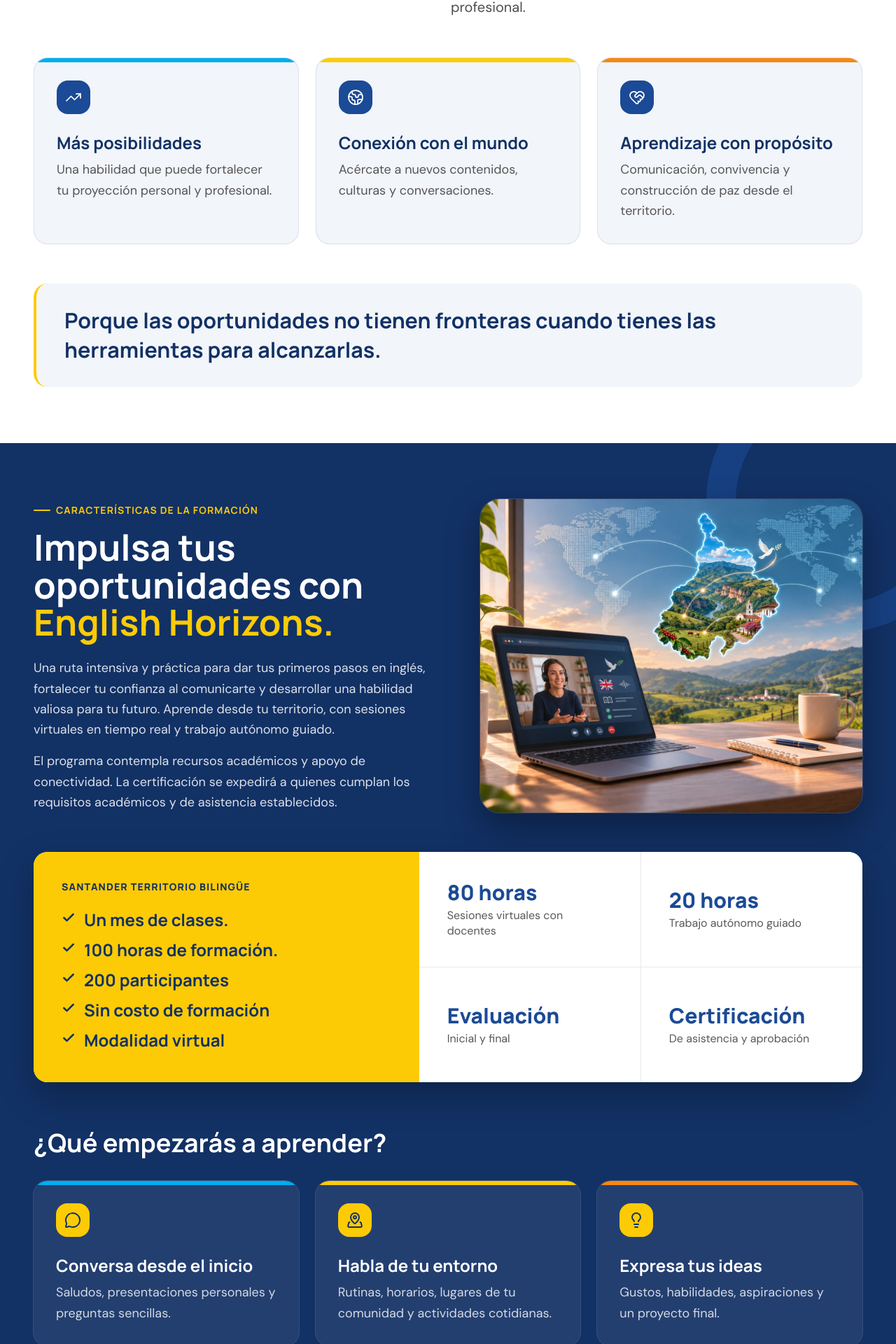
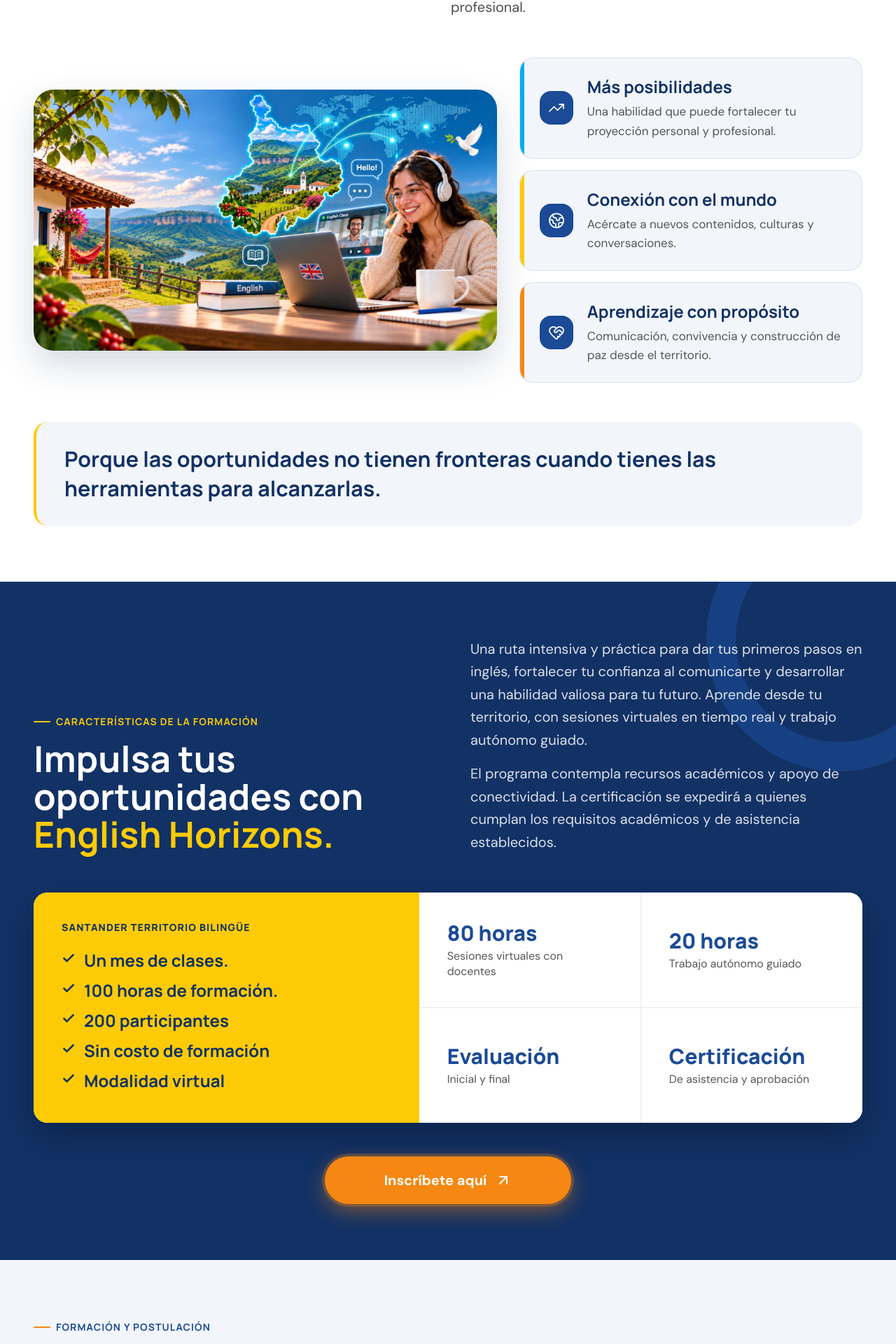
Before and after one commit to Shiroses/proyectolanding-santoto, a Next.js app: page / in a window 1280 px wide. Shown: the part 1433-3353 px from the top of the page at 70% size. Built offline with nearby package versions, Linux system fonts and the light colour scheme.

Commit message:
Ajustes del cliente: imagen en Tu territorio, boton Inscribete aqui, sin bloque Da el primer paso ni avisos pendientes

```diff
--- a/src/app/page.tsx
+++ b/src/app/page.tsx
@@ -3,12 +3,11 @@ import Footer from "@/components/Footer";
 import Formacion from "@/components/Formacion";
 import Header from "@/components/Header";
 import MarcoNormativo from "@/components/MarcoNormativo";
-import Participar from "@/components/Participar";
 import Programa from "@/components/Programa";
 
 /**
  * Versión comercial · distribución final del cliente:
- * 01 El programa · 02 Formación y postulación (con continuación) · 03 Cómo participar · 04 Aliados · 05 Marco normativo
+ * 01 El programa · 02 Formación y postulación (con inscripción y continuación) · 03 Aliados · 04 Marco normativo
  */
 export default function Home() {
   return (
@@ -17,7 +16,6 @@ export default function Home() {
       <main id="contenido">
         <Programa />
         <Formacion />
-        <Participar />
         <Aliados />
         <MarcoNormativo />
       </main>
--- a/src/components/Formacion.tsx
+++ b/src/components/Formacion.tsx
@@ -1,14 +1,6 @@
-import Image from "next/image";
 import Link from "next/link";
-import {
-  ArrowDown,
-  CalendarClock,
-  Check,
-  CheckCircle2,
-  Lightbulb,
-  MapPinned,
-  MessageCircle,
-} from "lucide-react";
+import { ArrowDown, ArrowUpRight, Check, CheckCircle2 } from "lucide-react";
+import { FORM_URL } from "@/lib/config";
 import { Container, Eyebrow } from "./ui";
 
 const datos = ["Un mes de clases.", "100 horas de formación.", "200 participantes", "Sin costo de formación", "Modalidad virtual"];
@@ -18,27 +10,6 @@ const detalles = [
   { valor: "20 horas", texto: "Trabajo autónomo guiado" },
   { valor: "Evaluación", texto: "Inicial y final" },
   { valor: "Certificación", texto: "De asistencia y aprobación" },
-];
-
-const aprendizajes = [
-  {
-    icon: MessageCircle,
-    titulo: "Conversa desde el inicio",
-    texto: "Saludos, presentaciones personales y preguntas sencillas.",
-    acento: "bg-cian",
-  },
-  {
-    icon: MapPinned,
-    titulo: "Habla de tu entorno",
-    texto: "Rutinas, horarios, lugares de tu comunidad y actividades cotidianas.",
-    acento: "bg-amarillo",
-  },
-  {
-    icon: Lightbulb,
-    titulo: "Expresa tus ideas",
-    texto: "Gustos, habilidades, aspiraciones y un proyecto final.",
-    acento: "bg-naranja",
-  },
 ];
 
 const poblaciones = [
@@ -72,34 +43,28 @@ export default function Formacion() {
           <path d="M200 40 A160 160 0 0 1 360 200" stroke="#FCCB06" strokeWidth="6" strokeLinecap="round" />
         </svg>
         <Container className="relative">
-          <div className="grid items-center gap-10 md:gap-12 lg:grid-cols-[1.05fr_1fr] lg:gap-16">
+          <div className="grid items-end gap-6 lg:grid-cols-2 lg:gap-16">
             <div>
               <Eyebrow dark>Características de la formación</Eyebrow>
               <h2 id="formacion-title" className="font-display text-[clamp(2rem,1.45rem+2.2vw,3.4rem)] leading-[1.05] font-bold">
                 Impulsa tus oportunidades con <span className="text-amarillo">English Horizons.</span>
               </h2>
-              <p className="mt-6 text-lg leading-relaxed text-white/85">
+            </div>
+            <div>
+              <p className="text-lg leading-relaxed text-white/85 xl:text-xl">
                 Una ruta intensiva y práctica para dar tus primeros pasos en inglés, fortalecer tu confianza al
                 comunicarte y desarrollar una habilidad valiosa para tu futuro. Aprende desde tu territorio, con sesiones
                 virtuales en tiempo real y trabajo autónomo guiado.
               </p>
-              <p className="mt-4 text-lg leading-relaxed text-white/85">
+              <p className="mt-4 text-lg leading-relaxed text-white/85 xl:text-xl">
                 El programa contempla recursos académicos y apoyo de conectividad. La certificación se expedirá a quienes
                 cumplan los requisitos académicos y de asistencia establecidos.
               </p>
             </div>
-            <Image
-              src="/images/fotos/formacion-virtual-santander.webp"
-              alt="Computador portátil con una clase virtual de inglés y el mapa de Santander conectado con el mundo"
-              width={1448}
-              height={1086}
-              sizes="(min-width: 1360px) 620px, (min-width: 1024px) 46vw, 92vw"
-              className="mx-auto aspect-[4/3] h-auto w-full max-w-2xl rounded-[1.75rem] object-cover lg:h-full lg:max-w-none shadow-[0_20px_50px_rgba(0,0,0,0.35)] ring-1 ring-white/15"
-            />
           </div>
 
           {/* Ficha del programa */}
-          <div className="mt-12 grid overflow-hidden rounded-card bg-white text-navy shadow-[0_20px_50px_rgba(0,0,0,0.25)] md:mt-14 lg:grid-cols-[1fr_1.15fr]">
+          <div className="mt-10 grid overflow-hidden rounded-card bg-white text-navy shadow-[0_20px_50px_rgba(0,0,0,0.25)] md:mt-14 lg:grid-cols-[1fr_1.15fr]">
             <div className="bg-amarillo p-6 sm:p-10">
               <p className="font-display text-sm font-extrabold tracking-[0.08em] uppercase">Santander Territorio Bilingüe</p>
               <ul className="mt-5 space-y-2.5">
@@ -121,20 +86,22 @@ export default function Formacion() {
             </dl>
           </div>
 
-          {/* ¿Qué empezarás a aprender? */}
-          <h3 className="font-display text-[clamp(1.6rem,1.3rem+1.2vw,2.4rem)] mt-14 leading-tight font-bold md:mt-16">¿Qué empezarás a aprender?</h3>
-          <ul className="mt-8 grid gap-4 sm:grid-cols-2 sm:gap-6 lg:grid-cols-3">
-            {aprendizajes.map(({ icon: Icon, titulo, texto, acento }) => (
-              <li key={titulo} className="relative overflow-hidden rounded-card bg-white/[0.07] p-6 ring-1 ring-white/15 sm:last:col-span-2 lg:p-8 lg:last:col-span-1">
-                <span aria-hidden="true" className={`absolute inset-x-0 top-0 h-1.5 ${acento}`} />
-                <span className="inline-flex size-12 items-center justify-center rounded-2xl bg-amarillo text-navy">
-                  <Icon aria-hidden="true" className="size-6" strokeWidth={2} />
-                </span>
-                <h4 className="font-display mt-5 text-xl leading-snug font-bold lg:mt-6 lg:text-2xl">{titulo}</h4>
-                <p className="mt-2 leading-relaxed text-white/80 lg:text-lg">{texto}</p>
-              </li>
-            ))}
-          </ul>
+          {/* Inscripción: enlace al formulario oficial */}
+          <div id="inscripcion" className="mt-10 flex scroll-mt-24 justify-center md:mt-12">
+            <a
+              href={FORM_URL}
+              target="_blank"
+              rel="noopener noreferrer"
+              className="group inline-flex w-full items-center justify-center gap-3 rounded-full bg-naranja px-10 py-5 text-lg font-bold text-white shadow-[0_10px_30px_rgba(246,135,18,0.45)] ring-4 ring-naranja/25 transition-colors hover:bg-[#ff9a2e] sm:w-auto sm:min-w-[22rem] sm:px-14 sm:text-xl"
+            >
+              Inscríbete aquí
+              <ArrowUpRight
+                aria-hidden="true"
+                className="size-6 transition-transform group-hover:translate-x-0.5 group-hover:-translate-y-0.5"
+              />
+              <span className="sr-only"> (abre en una nueva pestaña)</span>
+            </a>
+          </div>
         </Container>
       </div>
 
@@ -184,27 +151,15 @@ export default function Formacion() {
             </div>
           </div>
 
-          <div className="mt-10 grid items-center gap-6 lg:mt-8 lg:grid-cols-[1fr_auto] lg:gap-10">
-            <div className="rounded-card border-l-4 border-naranja bg-white p-6 shadow-[0_4px_20px_rgba(18,49,101,0.06)] sm:p-8">
-              <p className="font-display flex items-center gap-2 text-sm font-extrabold tracking-[0.08em] text-naranja uppercase">
-                <CalendarClock aria-hidden="true" className="size-5" />
-                Programación de la convocatoria
-              </p>
-              <p className="mt-3 leading-relaxed text-negro/80">
-                Las fechas de inicio, los horarios y el periodo de inscripción están pendientes de confirmación. La
-                postulación estará sujeta a la verificación de requisitos y a la disponibilidad de cupos.
-              </p>
-            </div>
-            <div className="text-center">
+          <div className="mt-10 text-center md:mt-12">
             <Link
-                href="/#participar"
+              href="/#inscripcion"
               className="group inline-flex w-full items-center justify-center gap-2 rounded-full bg-navy px-5 py-4 sm:w-auto sm:px-8 text-center text-base font-bold text-white shadow-[0_8px_24px_rgba(18,49,101,0.25)] transition-colors hover:bg-azul"
             >
               Quiero conocer cómo postularme
               <ArrowDown aria-hidden="true" className="size-5 transition-transform group-hover:translate-y-0.5" />
             </Link>
           </div>
-          </div>
         </Container>
       </div>
     </section>
--- a/src/components/Header.tsx
+++ b/src/components/Header.tsx
@@ -6,7 +6,7 @@ import { Container } from "./ui";
 const links = [
   { href: "/#programa", label: "El programa" },
   { href: "/#formacion", label: "Formación y postulación" },
-  { href: "/#participar", label: "Cómo participar" },
+  { href: "/#inscripcion", label: "Cómo participar" },
   { href: "/#aliados", label: "Aliados" },
   { href: "/#marco-normativo", label: "Marco normativo" },
 ];
--- a/src/components/Participar.tsx
+++ /dev/null
@@ -1,119 +0,0 @@
-import { ArrowUpRight, Clock } from "lucide-react";
-import { FORM_URL } from "@/lib/config";
-import { Container, Eyebrow } from "./ui";
-
-const pasos = [
-  {
-    titulo: "Consulta los requisitos",
-    texto:
-      "Verifica las poblaciones destinatarias, las condiciones de participación y la información oficial de la convocatoria.",
-  },
-  {
-    titulo: "Realiza tu postulación",
-    texto: "Cuando se habilite el formulario, completa tus datos y presenta los documentos solicitados.",
-  },
-  {
-    titulo: "Espera la confirmación",
-    texto:
-      "Tu solicitud será revisada según los requisitos y los cupos disponibles. La información sobre el resultado se comunicará por los canales oficiales.",
-  },
-];
-
-/**
- * Botón único de inscripción. Si FORM_URL (src/lib/config.ts) está vacío, se muestra deshabilitado
- * y se informa que la convocatoria está pendiente de publicación.
- */
-function BotonInscripcion() {
-  const habilitado = /^https?:\/\//.test(FORM_URL);
-  const clases =
-    "group inline-flex flex-col items-center justify-center rounded-3xl px-9 py-4 sm:rounded-full text-base font-bold sm:flex-row sm:gap-3";
-
-  if (!habilitado) {
-    return (
-      <div className="flex flex-col items-center gap-4 lg:items-start">
-        <span
-          role="link"
-          aria-disabled="true"
-          aria-describedby="convocatoria-pendiente"
-          className={`${clases} cursor-not-allowed bg-[#c9d3df] text-[#5b6b80]`}
-        >
-          Consultar información de inscripción
-          <span className="text-xs font-semibold tracking-[0.08em] uppercase opacity-80">Enlace oficial</span>
-        </span>
-        <p
-          id="convocatoria-pendiente"
-          className="inline-flex items-center gap-2 rounded-full bg-amarillo/25 px-4 py-2 text-sm font-semibold text-navy ring-1 ring-amarillo"
-        >
-          <Clock aria-hidden="true" className="size-4" />
-          Convocatoria pendiente de publicación
-        </p>
-      </div>
-    );
-  }
-
-  return (
-    <a
-      href={FORM_URL}
-      target="_blank"
-      rel="noopener noreferrer"
-      className={`${clases} bg-naranja text-white shadow-[0_8px_24px_rgba(246,135,18,0.35)] transition-colors hover:bg-[#ff9a2e]`}
-    >
-      <span className="inline-flex items-center gap-2">
-        Consultar información de inscripción
-        <ArrowUpRight
-          aria-hidden="true"
-          className="size-5 transition-transform group-hover:translate-x-0.5 group-hover:-translate-y-0.5"
-        />
-      </span>
-      <span className="text-xs font-semibold tracking-[0.08em] uppercase opacity-85">Enlace oficial</span>
-      <span className="sr-only"> (abre en una nueva pestaña)</span>
-    </a>
-  );
-}
-
-/** Sección 03 · Cómo participar: ruta de inscripción en tres pasos y un único llamado a la acción. */
-export default function Participar() {
-  return (
-    <section id="participar" aria-labelledby="participar-title" className="bg-[#f9fafb] py-14 md:py-20">
-      <Container className="grid items-center gap-10 md:gap-12 lg:grid-cols-[0.9fr_1.1fr] lg:gap-x-16 lg:gap-y-9">
-        <div className="mx-auto max-w-3xl text-center lg:mx-0 lg:max-w-none lg:self-end lg:text-left">
-          <Eyebrow>Da el primer paso</Eyebrow>
-          <h2
-            id="participar-title"
-            className="font-display text-[clamp(2rem,1.45rem+2.2vw,3.4rem)] leading-[1.05] font-extrabold tracking-tight text-navy"
-          >
-            Tu oportunidad de aprender inglés empieza aquí.
-          </h2>
-          <p className="mx-auto mt-5 max-w-2xl text-lg leading-relaxed text-[#566479] lg:mx-0 xl:text-xl">
-            Revisa las condiciones del programa y prepárate para postularte. El proceso es sencillo y se realizará a
-            través de los canales oficiales de la convocatoria.
-          </p>
-        </div>
-
-        <ol className="relative mx-auto grid w-full max-w-3xl gap-4 md:gap-5 lg:col-start-2 lg:max-w-none lg:row-span-2 lg:row-start-1 lg:grid-cols-1">
-          <span
-            aria-hidden="true"
-            className="absolute top-[58px] bottom-[58px] left-[54px] hidden w-px bg-[repeating-linear-gradient(to_bottom,#afc0d2_0_8px,transparent_8px_16px)] md:block"
-          />
-          {pasos.map(({ titulo, texto }, i) => (
-            <li
-              key={titulo}
-              className="relative z-10 rounded-card bg-white p-6 text-center shadow-[0_8px_24px_rgba(21,39,71,0.06)] ring-1 ring-[#dde5ee] md:grid md:grid-cols-[60px_1fr] md:items-center md:gap-x-6 md:px-6 md:py-7 md:text-left"
-            >
-              <span className="font-display mx-auto mb-5 grid size-[60px] place-items-center rounded-full border-[7px] border-white md:row-span-2 md:mx-0 md:mb-0 bg-navy text-lg font-extrabold text-white shadow-[0_0_0_1px_#dde5ee]">
-                <span className="sr-only">Paso </span>
-                {String(i + 1).padStart(2, "0")}
-              </span>
-              <h3 className="font-display mb-2.5 text-[19px] font-bold text-navy md:mb-1.5 lg:text-[22px]">{titulo}</h3>
-              <p className="mx-auto max-w-[420px] text-base leading-relaxed text-[#566479] md:mx-0 md:max-w-none lg:text-lg">{texto}</p>
-            </li>
-          ))}
-        </ol>
-
-        <div className="text-center lg:col-start-1 lg:row-start-2 lg:self-start lg:text-left">
-          <BotonInscripcion />
-        </div>
-      </Container>
-    </section>
-  );
-}
--- a/src/components/Programa.tsx
+++ b/src/components/Programa.tsx
@@ -112,18 +112,34 @@ export default function Programa() {
             </div>
           </div>
 
-          <ul className="mt-10 grid gap-4 sm:grid-cols-2 sm:gap-6 md:mt-14 lg:grid-cols-3">
+          <div className="mt-10 grid items-center gap-6 md:mt-14 lg:grid-cols-[1.35fr_1fr] lg:gap-8">
+            <Image
+              src="/images/fotos/formacion-virtual-ingles-santander.webp"
+              alt="Mujer en un computador portátil tomando una clase virtual de inglés, con el mapa de Santander y una paloma de la paz"
+              width={1670}
+              height={942}
+              sizes="(min-width: 1360px) 730px, (min-width: 1024px) 55vw, 92vw"
+              className="aspect-[1670/942] h-auto w-full rounded-[1.75rem] object-cover shadow-[0_20px_50px_rgba(18,49,101,0.18)]"
+            />
+
+            <ul className="grid gap-4 sm:grid-cols-2 sm:gap-6 lg:h-full lg:grid-cols-1 lg:gap-4">
               {beneficios.map(({ icon: Icon, titulo, texto, acento }) => (
-              <li key={titulo} className="relative overflow-hidden flex flex-col rounded-card border border-navy/10 bg-niebla p-6 sm:last:col-span-2 lg:p-8 lg:last:col-span-1">
-                <span aria-hidden="true" className={`absolute inset-x-0 top-0 h-1.5 ${acento}`} />
-                <span className="inline-flex size-12 items-center justify-center rounded-2xl bg-azul text-white">
+                <li
+                  key={titulo}
+                  className="relative flex flex-col overflow-hidden rounded-card border border-navy/10 bg-niebla p-6 sm:last:col-span-2 lg:flex-row lg:items-center lg:gap-5 lg:last:col-span-1 xl:px-7"
+                >
+                  <span aria-hidden="true" className={`absolute inset-x-0 top-0 h-1.5 lg:inset-x-auto lg:inset-y-0 lg:left-0 lg:h-auto lg:w-1.5 ${acento}`} />
+                  <span className="inline-flex size-12 shrink-0 items-center justify-center rounded-2xl bg-azul text-white">
                     <Icon aria-hidden="true" className="size-6" strokeWidth={1.75} />
                   </span>
-                <h3 className="font-display mt-5 text-xl leading-snug lg:mt-6 lg:text-2xl font-bold text-navy">{titulo}</h3>
-                <p className="mt-2 leading-relaxed text-negro/75 lg:text-lg">{texto}</p>
+                  <div>
+                    <h3 className="font-display mt-5 text-xl leading-snug font-bold text-navy lg:mt-0 xl:text-2xl">{titulo}</h3>
+                    <p className="mt-1.5 leading-relaxed text-negro/75 lg:text-[17px]">{texto}</p>
+                  </div>
                 </li>
               ))}
             </ul>
+          </div>
 
           <p className="font-display mt-10 rounded-card border-l-4 border-amarillo bg-niebla px-6 py-6 text-[clamp(1.35rem,1.1rem+1vw,2rem)] leading-snug font-bold text-navy sm:px-10 sm:py-8 md:mt-14">
             Porque las oportunidades no tienen fronteras cuando tienes las herramientas para alcanzarlas.
```
Also changed, not shown: src/components/Aliados.tsx (+2 -9 lines), src/lib/config.ts (+2 -6 lines), public/images/fotos/formacion-virtual-ingles-santander.webp (added), public/images/fotos/formacion-virtual-santander.webp (deleted). Lines whose indentation alone changed are shown as unchanged.
